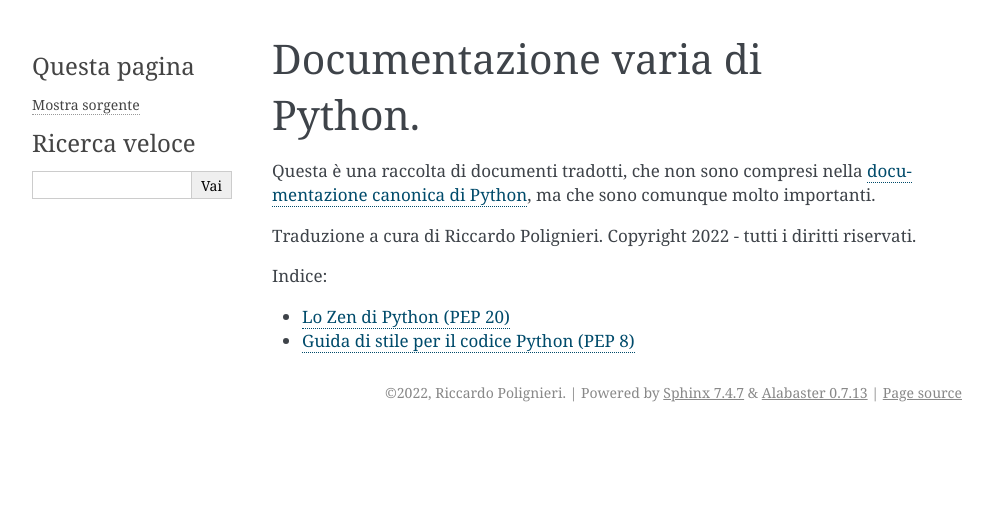
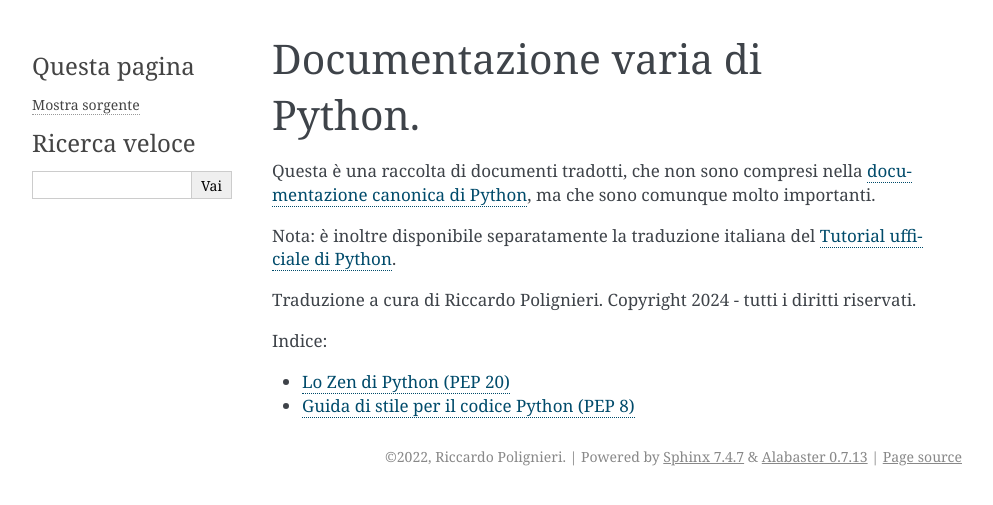
Before and after one commit to ricpol/pymisc-it, a Sphinx documentation site: the page built from docs/source/index.rst, in a window 1280 px wide. Shown: the top 505 px of the page, without its empty margins (148-1141 px from the left). Built offline with Sphinx 7.4.7, drawn with Linux system fonts in a browser that asks for light colours.

Commit message:
link to translated tutorial, updated year in copyright

```diff
--- a/docs/source/index.rst
+++ b/docs/source/index.rst
@@ -5,8 +5,11 @@ Questa è una raccolta di documenti tradotti, che non sono compresi nella
 `documentazione canonica di Python <https://docs.python.org>`_, ma che
 sono comunque molto importanti.
 
+Nota: è inoltre disponibile separatamente la traduzione italiana del
+`Tutorial ufficiale di Python <https://pytutorial-it.readthedocs.io>`_.
+
 Traduzione a cura di Riccardo Polignieri.
-Copyright 2022 - tutti i diritti riservati.
+Copyright 2024 - tutti i diritti riservati.
 
 .. toctree::
    :maxdepth: 1
```
Also changed, not shown: README.rst (+10 -5 lines), 1 other file.
